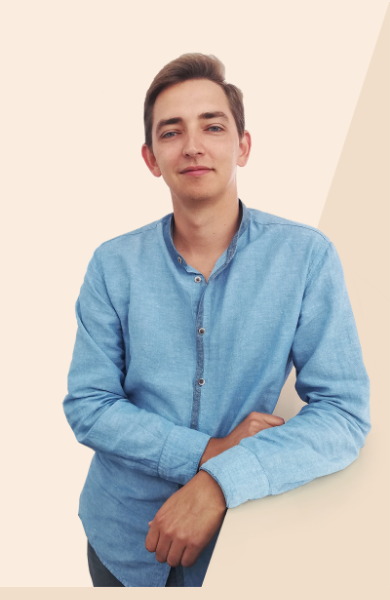
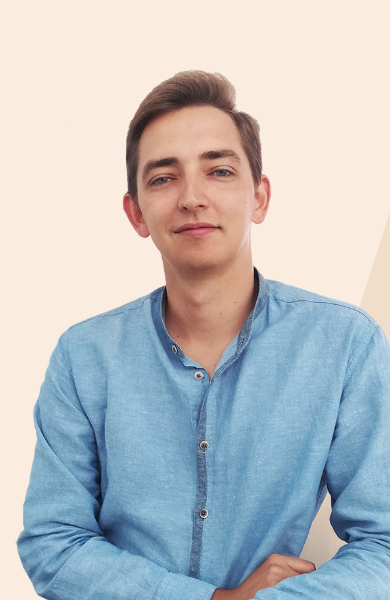
Before and after one commit to MW-00/MW-88.github.io, a website: page index.html in a window 390 px wide. Shown: the part 54-654 px from the top of the page. Drawn offline with nearby package versions, Linux system fonts and the light colour scheme.

Commit message:
hero code update for mobile

```diff
--- a/index.html
+++ b/index.html
@@ -59,10 +59,9 @@
         <div class="col-lg-7 col-md-9 bg-secondary">
           <div class="row">
             <!-- ZDJĘCIE -->
-            <div class="col-sm-4 bg-light p-0 d-flex align-items-end ">
-              <img src="zdjecia/fotoMW cutout.png" class="img-fluid" alt="foto MW">
+            <div class="col-sm-4 bg-light p-0 d-flex align-items-end justify-content-end">
+              <img id="portrait" src="zdjecia/fotoMW cutout.png" class="img-fluid" alt="foto MW">
             </div>
-
             <div class="col-sm-8 my-3 bg-secondary text-dark d-flex justify-content-center flex-column align-items-center">
               <h1 class="my-auto my-sm-0">Hi, I'm</h1>
               <h1 class="my-auto my-sm-0">Marcin Witosławski!</h1>
--- a/style.scss
+++ b/style.scss
@@ -49,6 +49,20 @@ a:hover {
     transform: translateY(10px);
 }
 
+#portrait {
+    @media (max-width: 575px){
+        @media (max-aspect-ratio: 8/12) {
+            height: calc(100vh - 56px);
+            object-fit: cover;
+            position: relative;
+        }
+        @media (min-aspect-ratio: 8/12){
+            height: calc(100vh - 56px);
+            object-fit: cover;
+            position: relative;
+        }
+    }
+}
 .portfolio {
     @media (max-width: 767px){
         height: 60vh;
@@ -74,11 +88,10 @@ a:hover {
     }
 }
 
-
+// tytuly sekcji w kwadratowych polach
 .kwadrat {
     position: relative;
     width: 33%;
-
 }
 
 .kwadrat:before {
@@ -90,8 +103,6 @@ a:hover {
     @media (min-width: 576px) {
         padding-top: 100%;
     }
-
-
 }
 
 input {
@@ -102,7 +113,6 @@ input {
     border-right: none;
     width: 100%;
     margin-bottom: 3vh;
-
 }
 
 textarea {
@@ -194,11 +204,9 @@ input:-webkit-autofill:active
 #upButtonSymbol {
     width: 30px;
     height: 30px;
-    /* background-color: white; */
     border-top: $dark solid 3px;
     border-left: $dark solid 3px;
     transform: rotate(45deg);
-    /* -webkit-text-stroke: 2px #FAEDDF; */
 }
 
 #upButton:hover {
```
Also changed, not shown: style.css, zdjecia/logo-do-zmiany.png (deleted), zdjecia/logo2.jpg (deleted), 1 other file.
